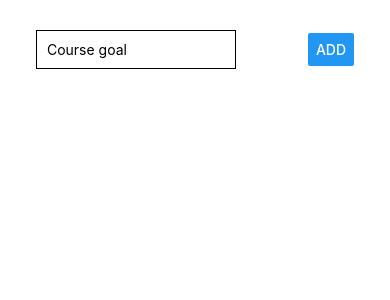
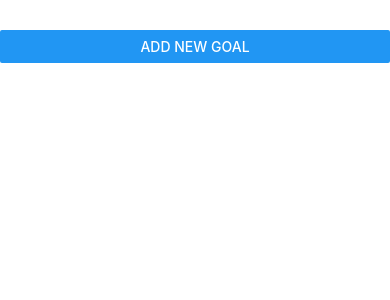
Before and after one commit to mdNazmulHasan/rn101, a React Native app: screen / in a window 390 px wide. Shown: the top 300 px of the page. Built offline with nearby package versions, Linux system fonts and the light colour scheme.

Commit message:
modal added in input

```diff
--- a/App.js
+++ b/App.js
@@ -5,8 +5,9 @@ import GoalInput from "./components/GoalInput";
 
 export default function App() {
   const [courseGoals, setCourseGoals] = useState([]);
-
+  const [isAddMode, setIsAddMood] = useState(false);
   const addGoalHandler = goalTitle => {
+    setIsAddMood(false);
     setCourseGoals(currentGoals => [...currentGoals, goalTitle]);
   };
   const removeGoalHandler = deleteIndex => {
@@ -16,7 +17,8 @@ export default function App() {
   };
   return (
     <View style={styles.container}>
-      <GoalInput onAddGoal={addGoalHandler} />
+      <Button title="Add New Goal" onPress={() => setIsAddMood(true)} />
+      <GoalInput onAddGoal={addGoalHandler} visible={isAddMode} />
       <FlatList
         keyExtractor={(item, index) => index.toString()}
         data={courseGoals}
--- a/components/GoalInput.js
+++ b/components/GoalInput.js
@@ -1,12 +1,14 @@
 import React, { useState } from "react";
-import { View, TextInput, Button } from "react-native";
+import { View, TextInput, Button, Modal } from "react-native";
 
 const GoalInput = props => {
   const [enteredGoal, setEnteredGoal] = useState("");
+
   const goalInputHandler = enteredText => {
     setEnteredGoal(enteredText);
   };
   return (
+    <Modal visible={props.visible}>
       <View
         style={{
           flexDirection: "row",
@@ -25,8 +27,9 @@ const GoalInput = props => {
           }}
           onChangeText={goalInputHandler}
         />
-      <Button onPress={()=>props.onAddGoal(enteredGoal)} title="Add" />
+        <Button onPress={() => props.onAddGoal(enteredGoal)} title="Add" />
       </View>
+    </Modal>
   );
 };
 
```
Lines whose indentation alone changed are shown as unchanged.
